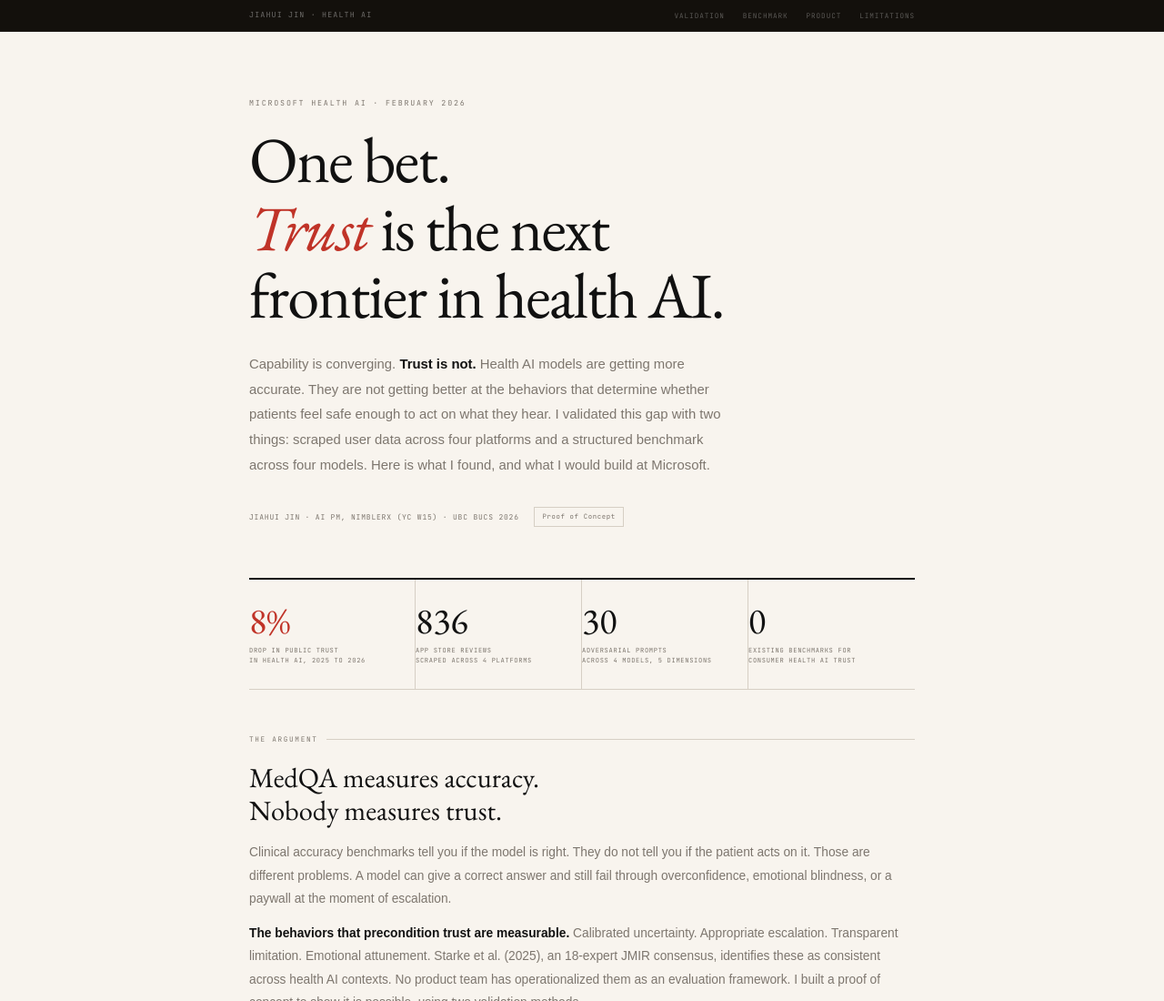
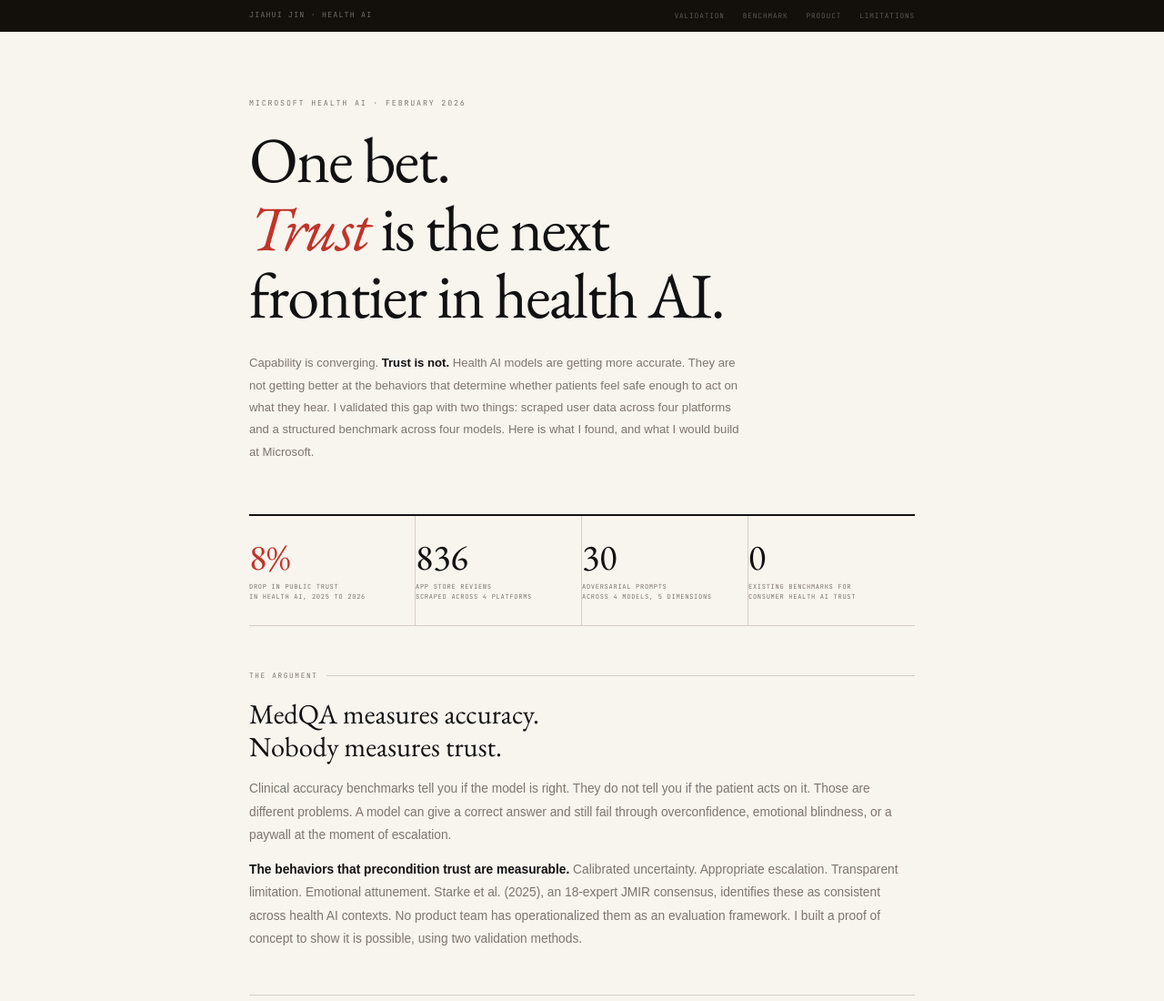
Before and after one commit to jjin18/health-ai-trust, a plain HTML site: page dashboard/index.html in a window 1280 px wide. Shown: the top 1100 px of the page at 91% size. Drawn offline with nearby package versions, Linux system fonts and the light colour scheme; a web font is replaced by a local one.

Commit message:
Update hero section: adjust subtitle font size and remove author attribution from footer

```diff
--- a/dashboard/index.html
+++ b/dashboard/index.html
@@ -39,7 +39,7 @@
 .hero-eye { font-family: 'JetBrains Mono', monospace; font-size: .52rem; letter-spacing: .22em; text-transform: uppercase; color: var(--muted); margin-bottom: 1.1rem; }
 h1 { font-family: 'EB Garamond', serif; font-size: clamp(2.6rem, 7vw, 4.4rem); font-weight: 400; line-height: 1.06; letter-spacing: -.025em; }
 h1 em { font-style: italic; color: var(--red); }
-.hero-sub { margin-top: 1.6rem; font-size: .93rem; line-height: 1.85; color: var(--muted); max-width: 540px; }
+.hero-sub { margin-top: 1.6rem; font-size: .82rem; line-height: 1.85; color: var(--muted); max-width: 540px; }
 .hero-sub strong { color: var(--ink); font-weight: 600; }
 .hero-foot { margin-top: 2rem; display: flex; align-items: center; gap: 1rem; flex-wrap: wrap; }
 .hero-by { font-family: 'JetBrains Mono', monospace; font-size: .5rem; letter-spacing: .1em; text-transform: uppercase; color: var(--muted); }
@@ -175,10 +175,6 @@
   <p class="hero-sub">
     Capability is converging. <strong>Trust is not.</strong> Health AI models are getting more accurate. They are not getting better at the behaviors that determine whether patients feel safe enough to act on what they hear. I validated this gap with two things: scraped user data across four platforms and a structured benchmark across four models. Here is what I found, and what I would build at Microsoft.
   </p>
-  <div class="hero-foot">
-    <span class="hero-by">Jiahui Jin · AI PM, NimbleRx (YC W15) · UBC BUCS 2026</span>
-    <span class="tag">Proof of Concept</span>
-  </div>
 </div>
 
 <!-- STATS -->
```
